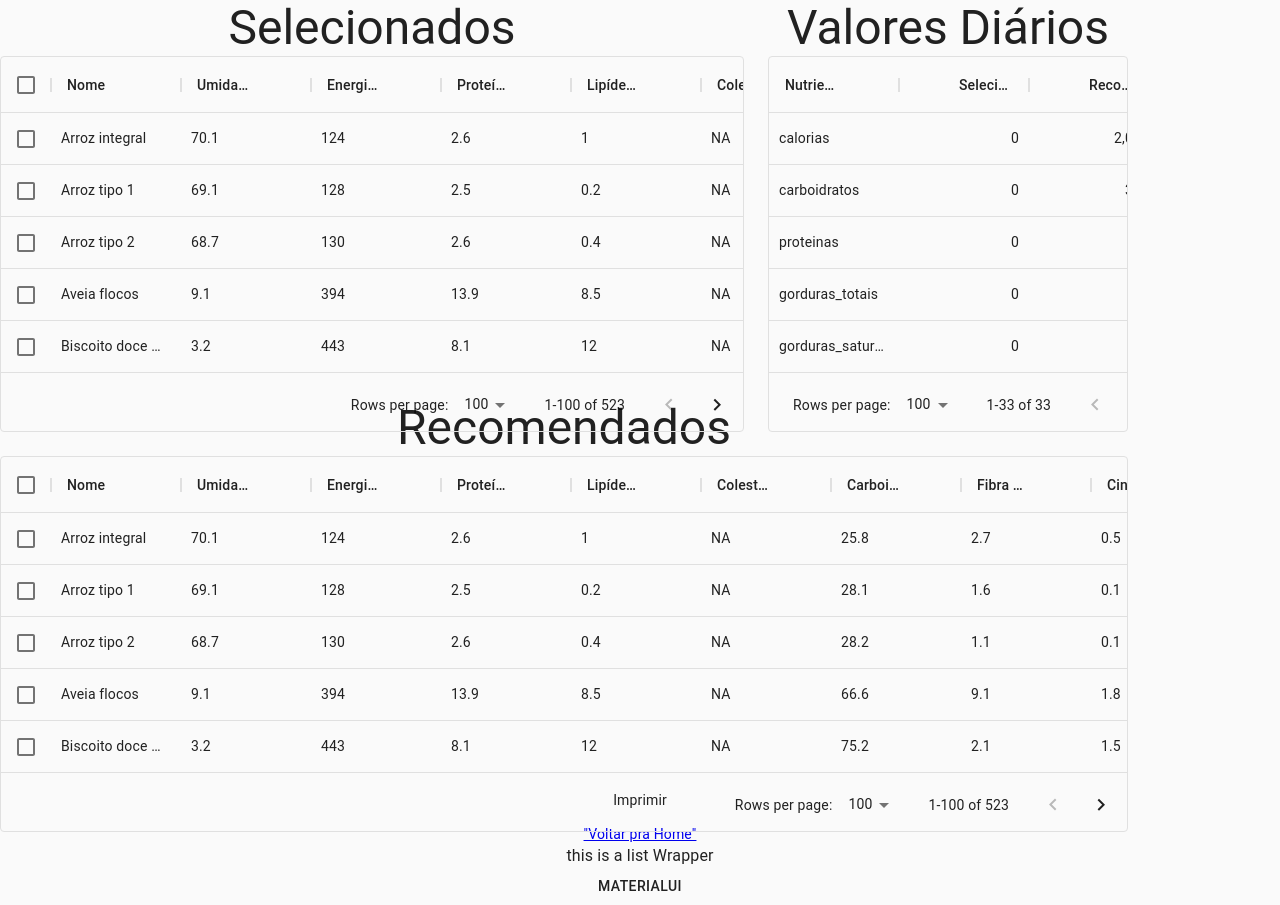
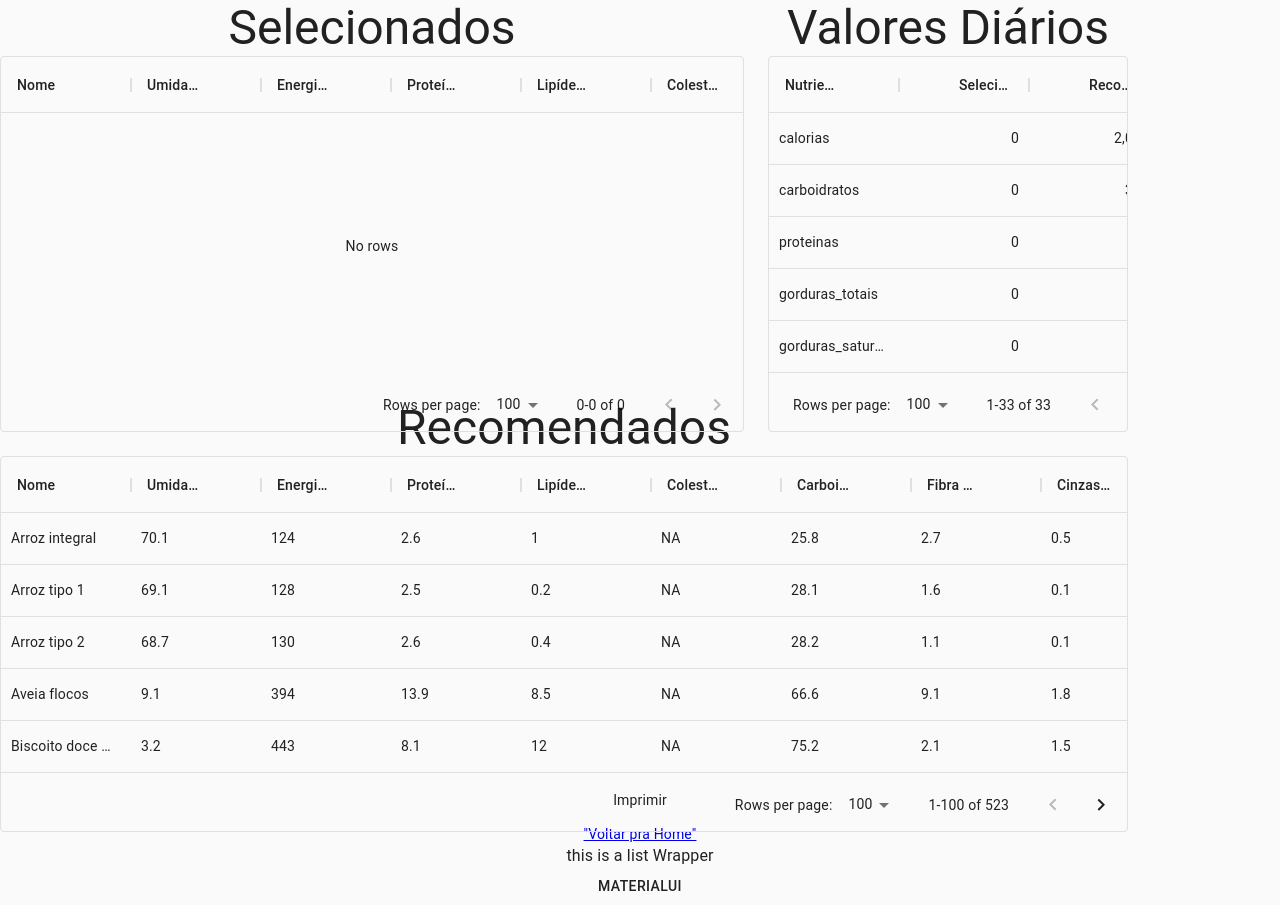
Before and after one commit to istrangeloop/engsoft-TP, a React (Create React App) app in the folder dietario/: page /dieta in a window 1280 px wide. Built offline with nearby package versions, Linux system fonts and the light colour scheme.

Commit message:
add and remove items

```diff
--- /dev/null
+++ b/dietario/src/Component/TabelaRecomendados.jsx
@@ -0,0 +1,30 @@
+import React, { useState, useEffect } from 'react'
+
+import { Box, Grid } from "@material-ui/core"
+import { DataGrid } from "@material-ui/data-grid"
+import TypoGraphy from "@material-ui/core/Typography";
+
+const TabelaRecomendados = props => {
+
+  const [rows, setRows] = useState([])
+  const [columns, setColumns] = useState([])
+
+  useEffect(() => { setRows(props.rows) }, [props.rows])
+  useEffect(() => { setColumns(props.columns) }, [props.columns])
+
+  return (
+    <>
+      <Box>
+        <TypoGraphy variant="h3" component="h2">
+          Recomendados
+        </TypoGraphy>
+      </Box>
+      <DataGrid rows={rows} columns={columns}
+       onRowClick={({row}) =>{
+         props.handleAddItem(row.id)
+       }} />
+    </>
+  )
+}
+
+export default TabelaRecomendados
--- /dev/null
+++ b/dietario/src/Component/TabelaSelecionados.jsx
@@ -0,0 +1,42 @@
+import React, { useState, useEffect } from 'react'
+
+import { Box, Grid } from "@material-ui/core"
+import { DataGrid } from "@material-ui/data-grid"
+import TypoGraphy from "@material-ui/core/Typography";
+
+const int2day = [
+  'Domingo',
+  'Segunda-feira',
+  'Terça-feira',
+  'Quarta-feira',
+  'Quinta-feira',
+  'Sexta-feira',
+  'Sábado',
+]
+
+const TabelaSelecionados = props => {
+
+  const [rows, setRows] = useState([])
+  const [columns, setColumns] = useState([])
+  const [selectedRows, setSelectedRows] = useState([])
+  const [selectedDay, setSelectedDay] = useState(0)
+
+  useEffect(() => { setRows(props.rows) }, [props.rows])
+  useEffect(() => { setColumns(props.columns) }, [props.columns])
+  useEffect(() => { setSelectedRows(props.selectedRows) }, [props.selectedRows])
+  useEffect(() => { setSelectedDay(props.selectedDay) }, [props.selectedDay])
+
+  return (
+    <>
+      <TypoGraphy variant="h3" component="h2">
+        Selecionados
+      </TypoGraphy>
+      <DataGrid rows={rows.filter(item => selectedRows.includes(item.id))} columns={columns}
+       onRowClick={({row}) => {
+         props.handleRemoveItem(row.id)
+       }} />
+    </>
+  )
+}
+
+export default TabelaSelecionados
--- a/dietario/src/Dieta.jsx
+++ b/dietario/src/Dieta.jsx
@@ -5,6 +5,8 @@ import { DataGrid } from "@material-ui/data-grid";
 import TypoGraphy from "@material-ui/core/Typography";
 import { valoresDiarios } from "./utils.js";
 import * as foodNutrients from "./foodNutrients.js";
+import TabelaSelecionados from "./Component/TabelaSelecionados"
+import TabelaRecomendados from "./Component/TabelaRecomendados"
 
 const TabelaValoresDiarios = (props) => {
   const cols2 = [
@@ -17,7 +19,7 @@ const TabelaValoresDiarios = (props) => {
   const rows = valoresDiarios.map((item) => {
     return { id: item.id, nome: item.nome, selecionado: 0, recomendado: item.valor, unidade: item.unidade };
   });
-  console.log(rows);
+
   return (
     <>
       <TypoGraphy variant="h3" component="h2">
@@ -37,6 +39,8 @@ class Dieta extends React.Component {
       initialized: false,
       columns: [],
       rows: [],
+      dailyDiets: [[],[],[],[],[],[],[]], // Dias da semana
+      selectedDay: 0,
     };
   }
 
@@ -64,26 +68,37 @@ class Dieta extends React.Component {
     this.setState({ initialized: true });
   }
 
+  handleAddItem = (id) => {
+    let updatedDiets = this.state.dailyDiets
+    updatedDiets[this.state.selectedDay].push(id)
+    console.log(updatedDiets)
+    this.setState({ dailyDiets: updatedDiets })
+  }
+
+  handleRemoveItem = (id) => {
+    let updatedDiets = this.state.dailyDiets
+
+    updatedDiets[this.state.selectedDay] =
+        updatedDiets[this.state.selectedDay].filter(itemId => itemId != id)
+
+    this.setState({ dailyDiets: updatedDiets })
+  }
+
   render() {
     return (
       <>
         <Grid container spacing={3} style={{ width: "90%" }} justify="center">
           <Grid item xs={8} style={{ height: 400 }}>
-            <TypoGraphy variant="h3" component="h2">
-              Selecionados
-            </TypoGraphy>
-            <DataGrid rows={this.state.rows} columns={this.state.columns} checkboxSelection />
+            <TabelaSelecionados rows={this.state.rows}
+             columns={this.state.columns} handleRemoveItem={this.handleRemoveItem}
+             selectedRows={this.state.dailyDiets[this.state.selectedDay] || []} />
           </Grid>
           <Grid item xs={4} style={{ height: 400 }}>
             <TabelaValoresDiarios />
           </Grid>
           <Grid item xs={12} style={{ height: 400, width: "60%" }}>
-            <Box>
-              <TypoGraphy variant="h3" component="h2">
-                Recomendados
-              </TypoGraphy>
-            </Box>
-            <DataGrid rows={this.state.rows} columns={this.state.columns} checkboxSelection />
+            <TabelaRecomendados rows={this.state.rows}
+             columns={this.state.columns} handleAddItem={this.handleAddItem} />
           </Grid>
         </Grid>
         <p>Imprimir</p>
```
Also changed, not shown: 1 other file (tests, documents, lock files or other folders).
